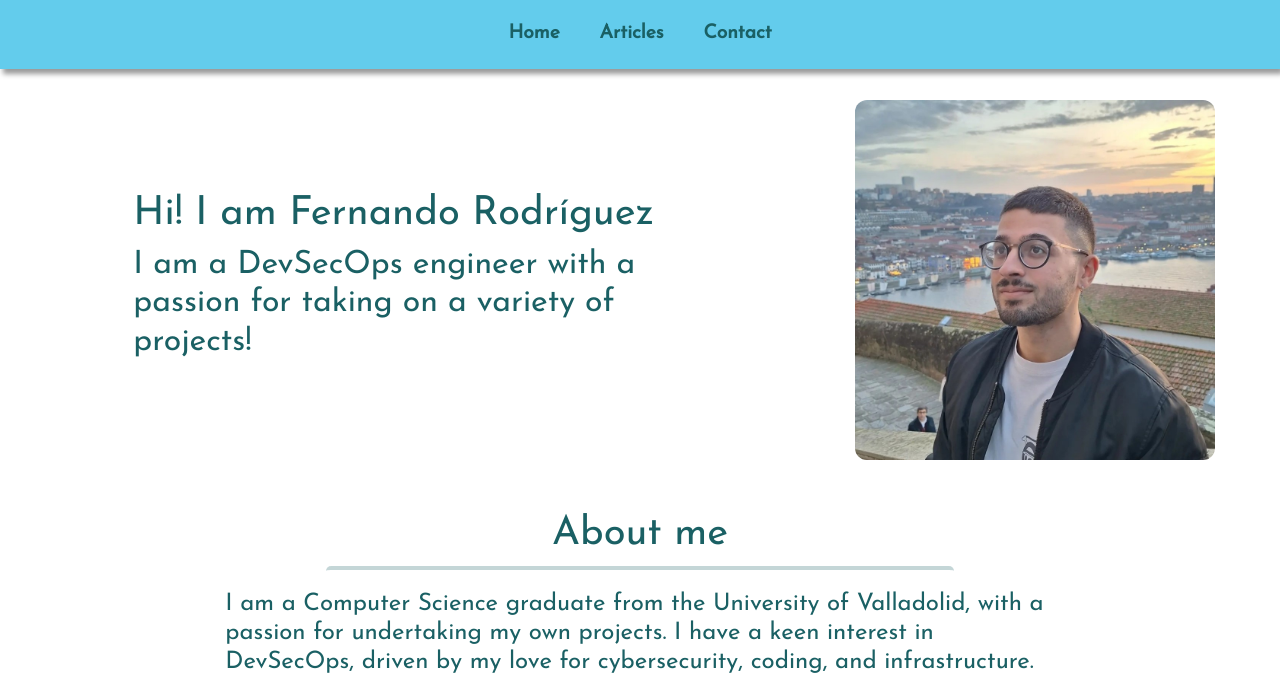
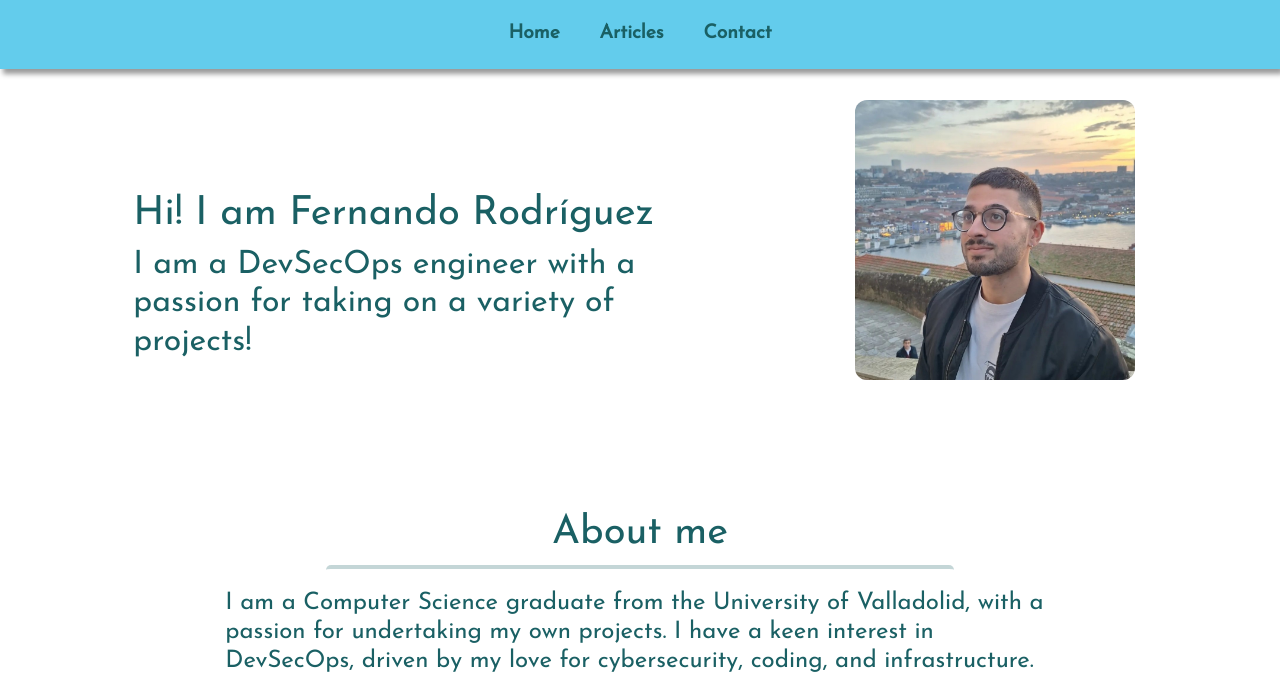
Before and after one commit to eskechivoi/EskechiWeb, a PHP site: page / in a window 1280 px wide. Shown: the top 700 px of the page. Run offline with PHP 8.4, Linux system fonts and the light colour scheme.

Commit message:
Updated css of image

```diff
--- a/css/main.css
+++ b/css/main.css
@@ -51,6 +51,16 @@
 /**************************************/
 /**************** INDEX ***************/
 /**************************************/
+
+.responsive-image {
+    border-radius: 12px;
+    width: 100%;
+    height: auto;
+    max-width: 360px;
+    max-height: 360px;
+}
+
+
 body{background-color: #fff;}
 
 .index-body {
--- a/index.html
+++ b/index.html
@@ -38,7 +38,7 @@
     				</div>
 					<div class="col-sm-1"></div>
 				  	<div class="col-md-3" style="text-align: center;">
-      					<image src="img/foto_linkedin.jpg" width="360" height="360" style="border-radius: 12px">
+      					<image class="responsive-image" src="img/foto_linkedin.jpg" alt="Profile picture">
     				</div>
   				</div>
 				<h1 style="margin-top: 50px; text-align: center">About me</h1>
```
